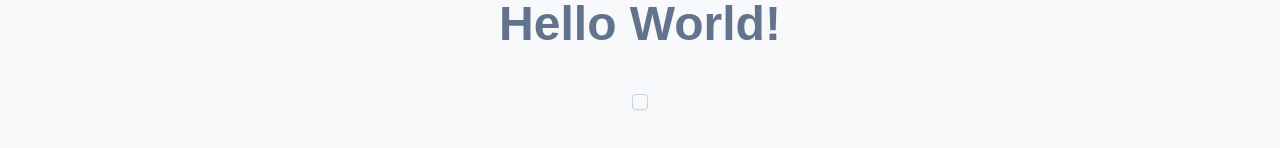
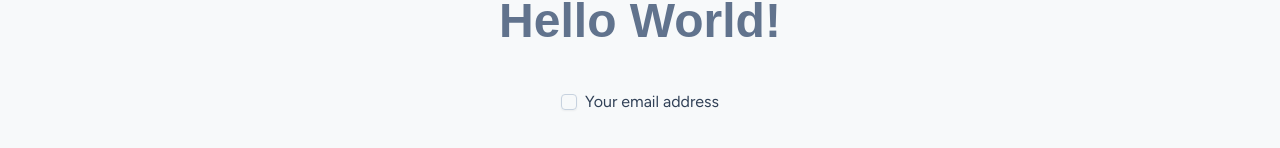
Before and after one commit to lorenzoferrante97/frontend-template, a Next.js app: page / in a window 1280 px wide. Shown: the part 212-360 px from the top of the page. Built offline with nearby package versions, Linux system fonts and the light colour scheme; a web font is replaced by a local one.

Commit message:
add: label

```diff
--- a/app/components/ui/label.jsx
+++ b/app/components/ui/label.jsx
@@ -1,23 +1,24 @@
-"use client"
+"use client";
 
-import * as React from "react"
-import * as LabelPrimitive from "@radix-ui/react-label"
+import * as LabelPrimitive from "@radix-ui/react-label";
 
-import { cn } from "@/lib/utils"
+import { cn } from "@/lib/utils";
 
-function Label({
-  className,
-  ...props
-}) {
+const labelStyle = {
+	default: "font-body-base-normal text-base-content",
+};
+
+function Label({ className, ...props }) {
 	return (
 		<LabelPrimitive.Root
 			data-slot="label"
 			className={cn(
-        "flex items-center gap-2 text-sm leading-none font-medium select-none group-data-[disabled=true]:pointer-events-none group-data-[disabled=true]:opacity-50 peer-disabled:cursor-not-allowed peer-disabled:opacity-50",
-        className
+				`flex items-center gap-2 select-none group-data-[disabled=true]:pointer-events-none group-data-[disabled=true]:opacity-50 peer-disabled:cursor-not-allowed peer-disabled:opacity-50 ${labelStyle.default}`,
+				className,
 			)}
-      {...props} />
+			{...props}
+		/>
 	);
 }
 
-export { Label }
+export { Label };
--- a/app/page.jsx
+++ b/app/page.jsx
@@ -1,4 +1,5 @@
-import Image from "next/image";
+/** biome-ignore-all lint/correctness/useUniqueElementIds: unique ids */
+// import Image from "next/image";
 // import Script from "next/script";
 // import example from "@/assets/img/example.jpg";
 // import {
@@ -58,6 +59,8 @@ import Image from "next/image";
 // } from "@/app/components/ui/carousel";
 
 import { Checkbox } from "@/app/components/ui/checkbox";
+import { Label } from "@/app/components/ui/label";
+import { isNode } from "../node_modules/detect-node-es/esm/browser";
 
 export default function Home() {
 	return (
@@ -207,7 +210,10 @@ export default function Home() {
 				</Carousel> */}
 
 				{/* - Checkbox ----------------------------- */}
-				<Checkbox />
+				<div className="flex items-center gap-2">
+					<Checkbox id="email" />
+					<Label htmlFor="email">Your email address</Label>
+				</div>
 
 				{/* local image */}
 				{/* <figure className="h-52 aspect-[9/16] relative rounded-lg overflow-hidden">
--- a/biome.json
+++ b/biome.json
@@ -23,7 +23,8 @@
       "recommended": true,
       "correctness": {
         "noUnusedVariables": "off",
-        "noUnusedImports": "off"
+        "noUnusedImports": "off",
+        "useUniqueElementIds": "off"
       },
       "complexity": {
         "noCommaOperator": "off"
```
Lines whose indentation alone changed are shown as unchanged.
